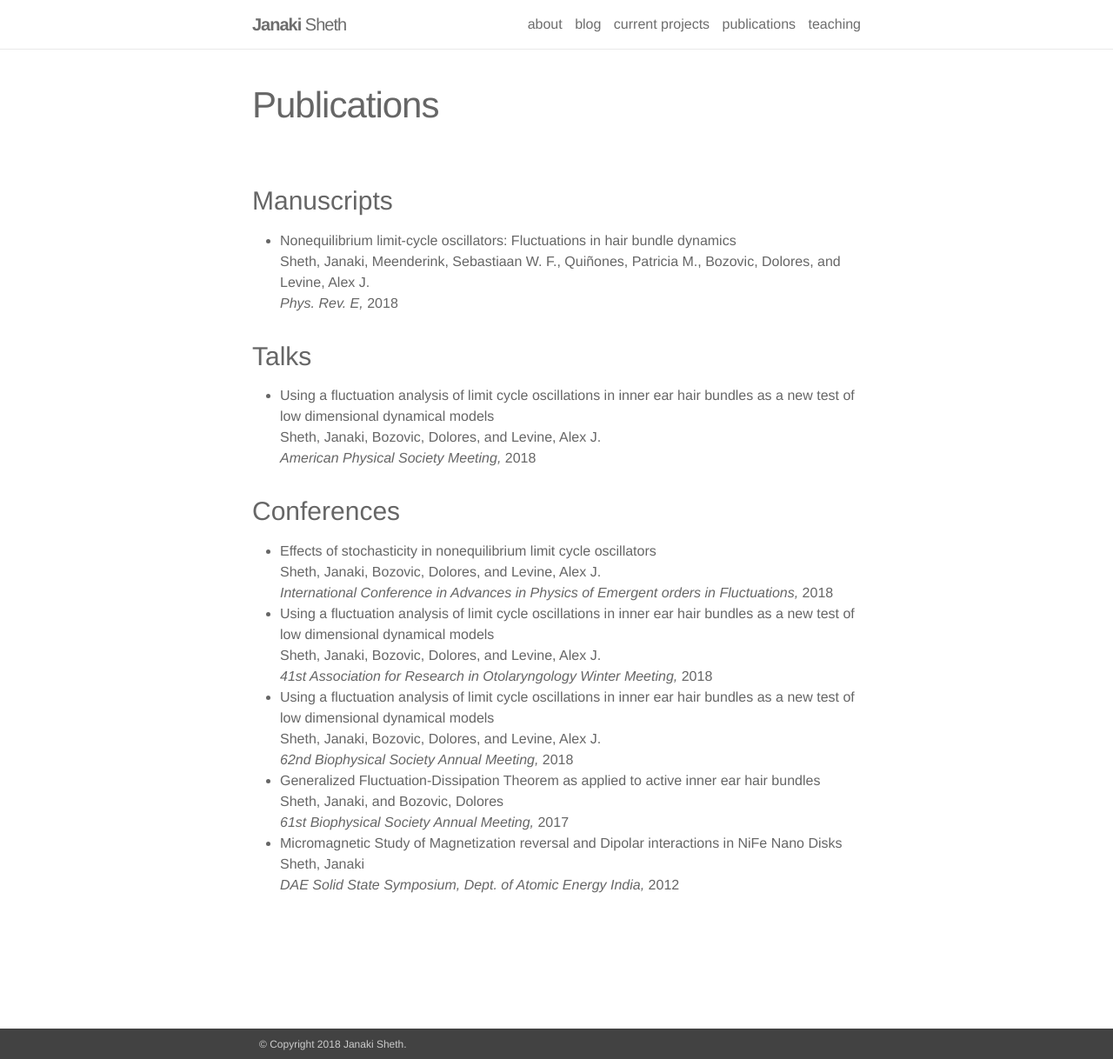
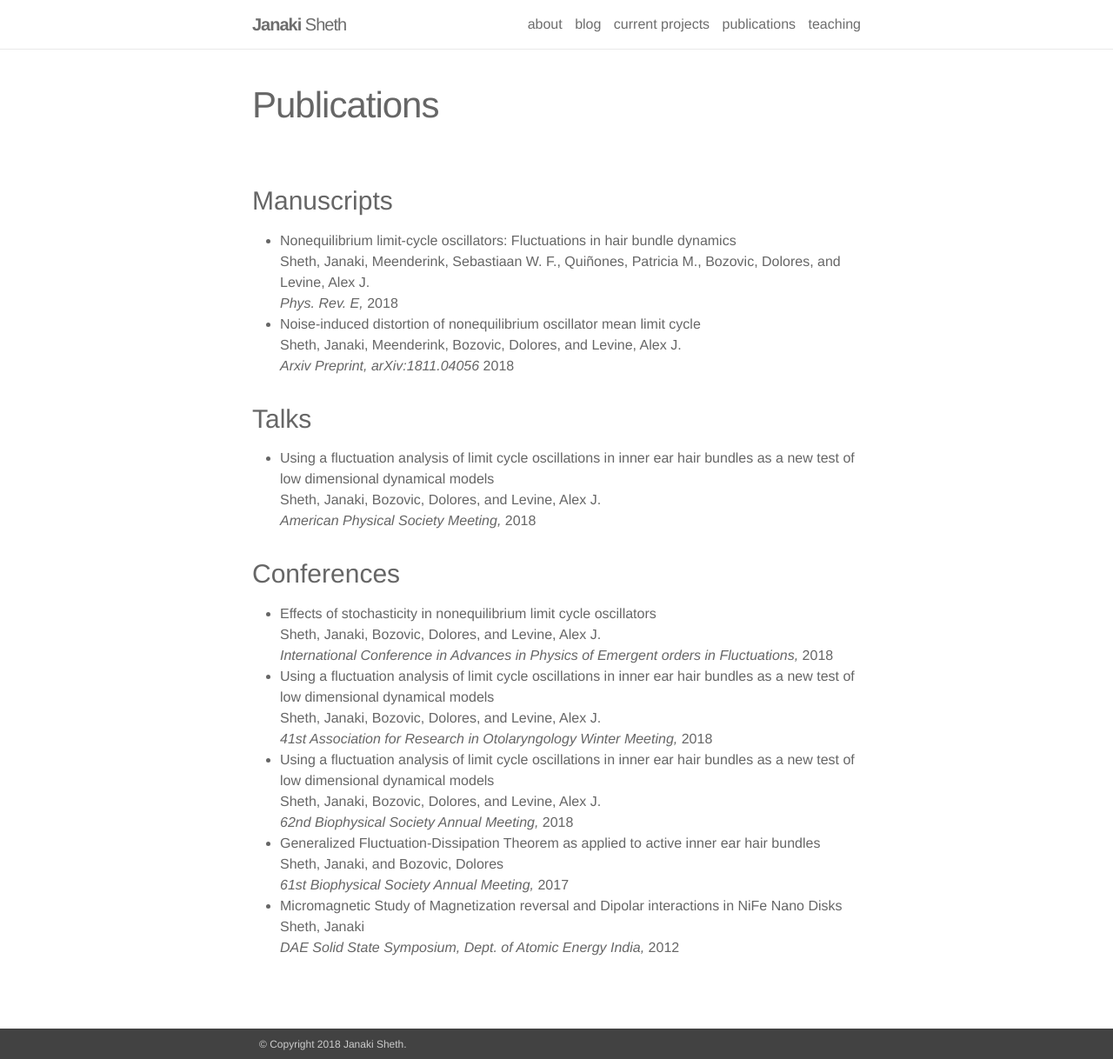
Before and after one commit to JanakiSheth/JanakiSheth.github.io, a Jekyll site: the page built from _pages/publications.md, in a window 1280 px wide and 1218 px high. Shown: the whole window at 87% size. Built offline with Jekyll 4.4.1, drawn with Linux system fonts in a browser that asks for light colours; nearby versions of some CDN libraries.

Commit message:
updated publications

```diff
--- a/_pages/publications.md
+++ b/_pages/publications.md
@@ -9,6 +9,8 @@ title: Publications
 * Nonequilibrium limit-cycle oscillators: Fluctuations in hair bundle
   dynamics <br> Sheth, Janaki, Meenderink, Sebastiaan W. F., Quiñones, Patricia
   M., Bozovic, Dolores, and Levine, Alex J. <br>*Phys. Rev. E,* 2018
+<br>
+* Noise-induced distortion of nonequilibrium oscillator mean limit cycle <br> Sheth, Janaki, Meenderink, Bozovic, Dolores, and Levine, Alex J. <br>*Arxiv Preprint, 	arXiv:1811.04056* 2018
 
 ### Talks
 
```
